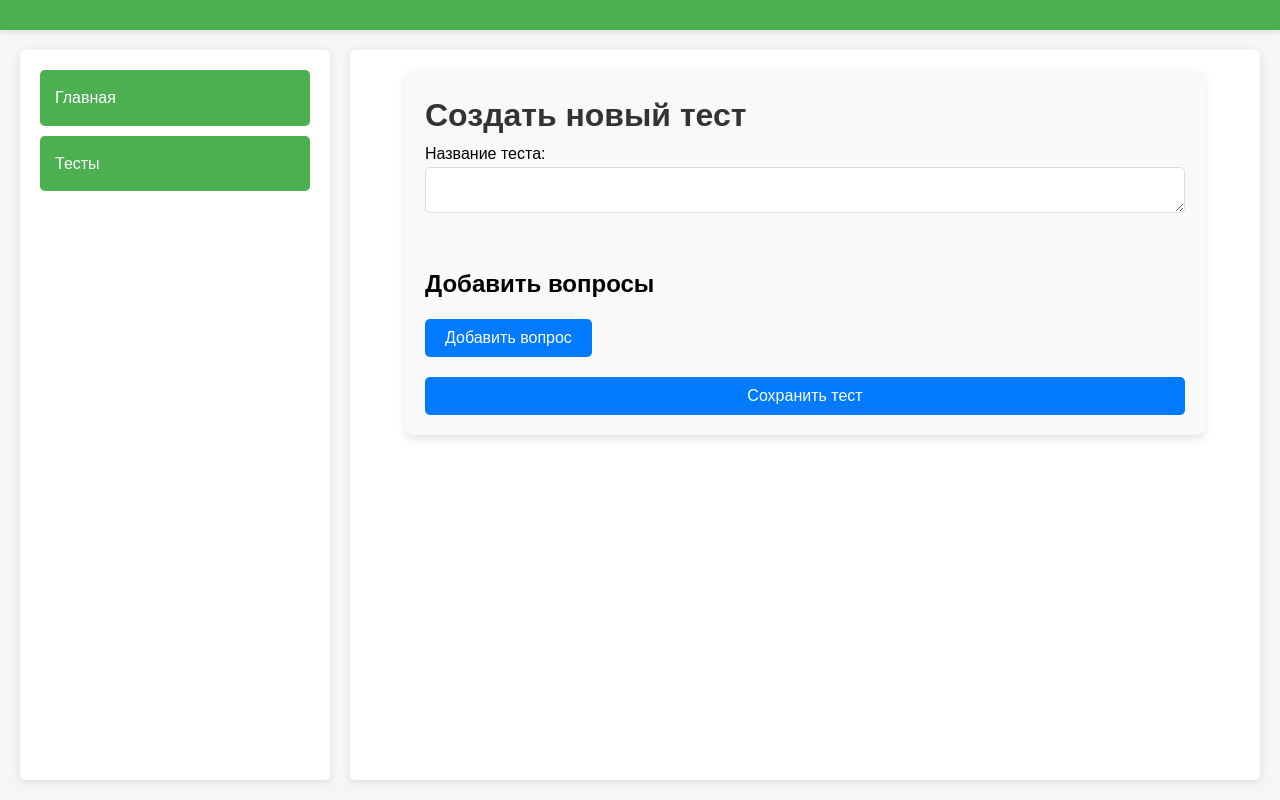
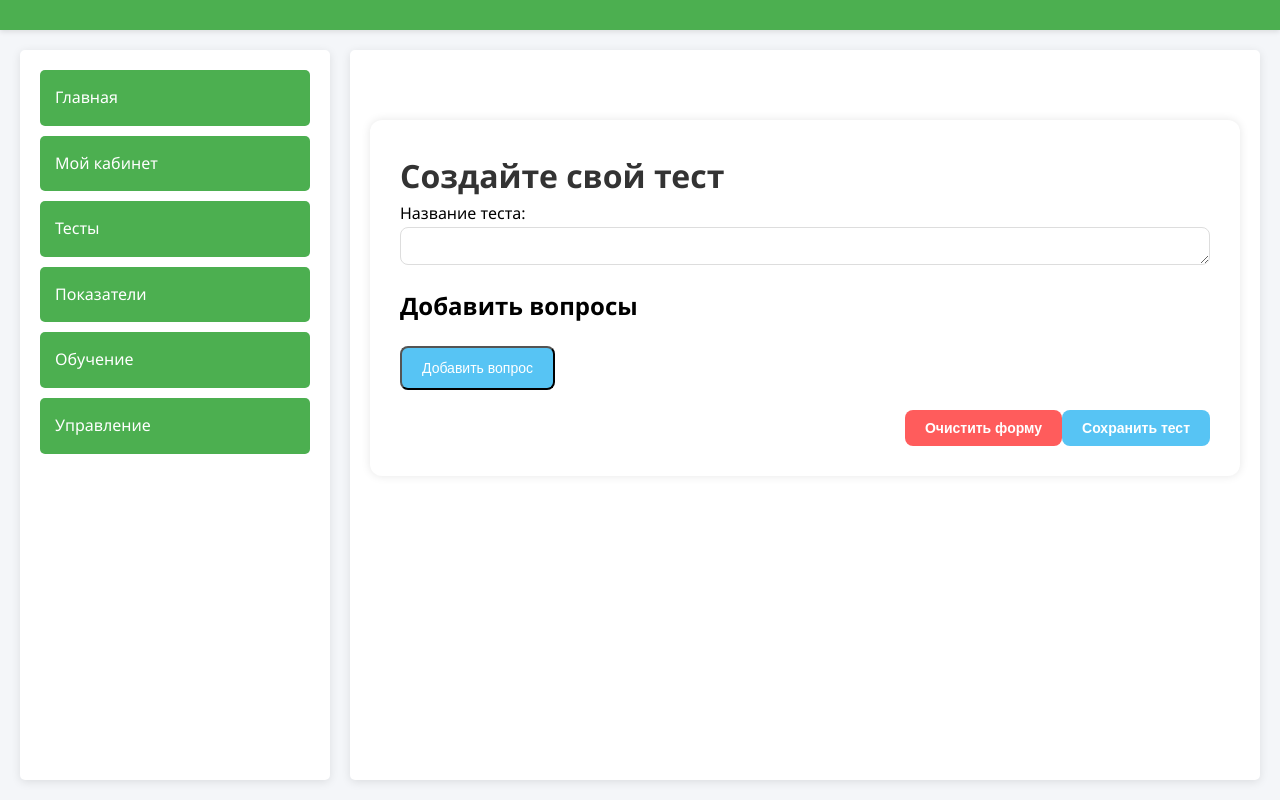
Before and after one commit to LeeGeller/study, a Django app: page /test_create/ in a window 1280 px wide. Run offline with Django 4.2, Linux system fonts and the light colour scheme.

Commit message:
Upgrade test-form

```diff
--- a/study/templates/base.html
+++ b/study/templates/base.html
@@ -102,7 +102,11 @@
         <div class="sidebar">
             <div class="button-container">
                 <a href="{% url 'home' %}" class="test-button">Главная</a>
+                <a href="{% url 'tests_list' %}" class="test-button">Мой кабинет</a>
                 <a href="{% url 'tests_list' %}" class="test-button">Тесты</a>
+                <a href="{% url 'tests_list' %}" class="test-button">Показатели</a>
+                <a href="{% url 'tests_list' %}" class="test-button">Обучение</a>
+                <a href="{% url 'tests_list' %}" class="test-button">Управление</a>
             </div>
         </div>
 
--- a/study/templates/study/tests_form.html
+++ b/study/templates/study/tests_form.html
@@ -7,60 +7,81 @@
     body {
         font-size: 16px;
         line-height: 1.6;
-        font-family: Arial, sans-serif;
+        font-family: 'Segoe UI', sans-serif;
+        background-color: #f4f6f9;
     }
 
     .test-create-container {
-        width: 100%;
-        max-width: 1200px;
-        margin: 0 auto;
-        padding: 20px;
-        background-color: #f9f9f9;
-        border-radius: 8px;
-        box-shadow: 0 4px 8px rgba(0, 0, 0, 0.1);
+        max-width: 900px;
+        margin: 50px auto;
+        padding: 30px;
+        background-color: white;
+        border-radius: 12px;
+        box-shadow: 0 0 10px rgba(0, 0, 0, 0.1);
+        animation: fadeIn 0.5s ease;
     }
 
-    .form-section {
-        display: block;
+    @keyframes fadeIn {
+        from { opacity: 0; }
+        to { opacity: 1; }
+    }
+
+    .form-buttons {
+        display: flex;
+        justify-content: flex-end;
+        margin-top: 20px;
+    }
+
+    .form-buttons button {
+        padding: 10px 20px;
+        border-radius: 8px;
+        font-size: 14px;
+        font-weight: bold;
+        cursor: pointer;
+        transition: background-color 0.3s ease;
+        border: none;
+    }
+
+    .clear-button {
+        background-color: #ff5c5c;
+        color: white;
+        font-size: 12px;
+    }
+
+    .clear-button:hover {
+        background-color: #ff2a2a;
+    }
+
+    .save-button {
+        background-color: #57c4f4;
+        color: white;
+    }
+
+    .save-button:hover {
+        background-color: #009bd5;
+    }
+
+    label {
+        font-size: 16px;
         margin-bottom: 10px;
     }
 
-    input[type="text"],
-    select,
-    textarea {
+    textarea, select {
         width: 100%;
         padding: 10px;
-        border-radius: 5px;
+        font-size: 14px;
         border: 1px solid #ddd;
+        border-radius: 8px;
         box-sizing: border-box;
-        font-size: 16px;
-        line-height: 1.5;
-        margin-bottom: 20px;
-    }
-
-textarea {
-    width: 100%;
-    padding: 10px;
-    border-radius: 5px;
-    border: 1px solid #ddd;
-    box-sizing: border-box;
-    font-size: 16px;
-    line-height: 1.5;
         margin-bottom: 15px;
-}
-    .questions-section {
-        margin-top: 30px;
     }
 
     .question {
         background-color: #ffffff;
-        padding: 15px;
+        padding: 20px;
         margin-bottom: 15px;
-        border-radius: 5px;
+        border-radius: 8px;
         border: 1px solid #ddd;
-        display: flex;
-        flex-direction: column;
-        gap: 10px;
     }
 
     .answers {
@@ -69,94 +90,91 @@ textarea {
 
     .answer-option {
         display: flex;
-        align-items: center;
+        justify-content: space-between;
         margin-top: 10px;
     }
 
-    .answer-option input[type="text"] {
-        flex-grow: 1;
-        padding: 8px;
-        border-radius: 5px;
-        border: 1px solid #ddd;
+    .answer-option textarea {
+        width: 85%;
         margin-right: 10px;
-        width: 70%; /* Уменьшена ширина поля ввода */
-        font-size: 16px;
-        line-height: 1.5;
     }
 
     .checkbox-label {
-        display: inline-flex;
+        display: flex;
         align-items: center;
-        margin-left: 10px; /* Сдвигаем чекбокс вправо */
-    }
-
-    .checkbox-label input[type="checkbox"]:checked + span::before {
-        content: '✔'; /* Галочка */
-        color: green;
-        font-size: 48px; /* Увеличен размер галочки в 2 раза */
-        margin-right: 10px;
-    }
-
-    .checkbox-label span.question-mark {
-        font-size: 20px;
-        color: #007bff; /* Цвет вопроса */
-        margin-left: 5px;
     }
 
     .score-input {
         display: none;
-        width: 30%;
-        padding: 8px;
-        border-radius: 5px;
+        width: 60px;
+        font-size: 14px;
+        padding: 5px;
+        margin-left: 10px;
+        border-radius: 8px;
         border: 1px solid #ddd;
-        margin-left: 10px;
-        font-size: 16px;
     }
 
-    .btn-add-question, .btn-add-choice, button[type="submit"] {
-        background-color: #007bff;
+    .answers-header {
+        font-weight: bold;
+        margin-top: 10px;
+    }
+
+    .btn-add-question, .btn-add-choice {
+        background-color: #57c4f4;
         color: white;
-        padding: 10px 20px;
-        font-size: 16px;
-        border: none;
-        border-radius: 5px;
+        padding: 12px 20px;
+        font-size: 14px;
+        border-radius: 8px;
         cursor: pointer;
         transition: background-color 0.3s ease;
-        margin-top: 15px;
-    }
-
-    .btn-add-question:hover, .btn-add-choice:hover, button[type="submit"]:hover {
-        background-color: #0056b3;
-    }
-
-    button[type="submit"] {
-        width: 100%;
         margin-top: 20px;
     }
 
-    .answers-header {
-        font-size: 18px;
-        font-weight: bold;
-        margin-bottom: 10px;
+    .btn-add-question:hover, .btn-add-choice:hover {
+        background-color: #009bd5;
     }
 
-    input[type="text"], textarea {
-        word-wrap: break-word;
+    .error-message {
+        color: red;
+        font-size: 14px;
+        margin-top: 10px;
     }
 
-    .test-create-container {
-        max-width: 800px;
+    .checkbox-label input[type="checkbox"]:checked {
+        background-color: #57c4f4; /* Цвет фона при активации */
+        border: 2px solid #57c4f4; /* Окружение чекбокса рамкой */
+    }
+
+    .checkbox-label input[type="checkbox"]:checked + span {
+        font-weight: bold;
+        color: #57c4f4;
+    }
+
+    .checkbox-label .correct-answer-text {
+        font-size: 14px;
+        margin-left: 10px;
+        color: #57c4f4;
+        font-weight: bold;
+    }
+
+    .checkbox-label .score-input {
+        display: inline-block;
+        margin-left: 10px;
     }
 </style>
 
 <div class="test-create-container">
-    <h1>Создать новый тест</h1>
+    <h1>Создайте свой тест</h1>
+
     <form method="post">
         {% csrf_token %}
 
         <div class="form-section">
             <label for="name_of_test">Название теста:</label>
-            <textarea id="name_of_test" name="name_of_test" rows="1" oninput="autoResize(this)" required></textarea>
+            <textarea id="name_of_test" name="name_of_test" rows="1" required></textarea>
+            {% if form.name_of_test.errors %}
+                <div class="error-message">{{ form.name_of_test.errors }}</div>
+            {% endif %}
         </div>
 
         <div class="questions-section">
@@ -164,12 +182,22 @@ textarea {
             <div id="questions-container"></div>
             <button type="button" onclick="addQuestion()" class="btn-add-question">Добавить вопрос</button>
         </div>
-        <button type="submit">Сохранить тест</button>
 
+        <div class="form-buttons">
+            <button type="button" class="clear-button" onclick="clearForm()">Очистить форму</button>
+            <button type="submit" class="save-button">Сохранить тест</button>
+        </div>
     </form>
 </div>
 
 <script>
+    function clearForm() {
+        if (confirm("Вы уверены, что хотите очистить форму?")) {
+            document.querySelector("form").reset(); // Сбросить все поля формы
+            document.getElementById("questions-container").innerHTML = ''; // Очистить контейнер с вопросами
+        }
+    }
+
     function addQuestion() {
         const container = document.getElementById("questions-container");
         const questionIndex = container.children.length;
@@ -213,6 +241,7 @@ textarea {
         }
     }
 
+
     function addChoice(questionIndex) {
         const answersDiv = document.getElementById(`answers-${questionIndex}`);
         const choiceIndex = answersDiv.children.length;
@@ -230,15 +259,14 @@ textarea {
                     onclick="handleCorrectAnswer(${questionIndex}, ${choiceIndex}, this)"
                     ${isSingleAnswer ? 'data-single="true"' : ''}>
                 <span></span>
-                <span class="question-mark">?</span>
+                <span class="correct-answer-text">Верно</span>
             </label>
 
             <input type="number" name="questions[${questionIndex}][choices][${choiceIndex}][score]"
                 class="score-input"
-                   placeholder="Баллы"
+                placeholder="Балл"
                 min="0">
         `;
-
         answersDiv.appendChild(choiceDiv);
     }
 
@@ -246,14 +274,12 @@ textarea {
         const questionDiv = document.getElementById(`question-${questionIndex}`);
         const checkboxes = questionDiv.querySelectorAll('.correct-answer-checkbox');
         const scoreInput = checkbox.parentElement.nextElementSibling;
-        const questionMark = checkbox.parentElement.querySelector('.question-mark');
         const answerTypeSelect = document.querySelector(`select[name="questions[${questionIndex}][answer_type]"]`);
         const isSingleAnswer = answerTypeSelect.value === "one_answer";
 
         if (checkbox.checked) {
             // Показать поле для баллов
             scoreInput.style.display = "inline-block";
-            questionMark.style.display = "none";
 
             if (isSingleAnswer) {
                 // Отключаем все другие чекбоксы, кроме текущего
@@ -267,7 +293,6 @@ textarea {
         } else {
             // Если галочка снята, скрыть поле для баллов
             scoreInput.style.display = "none";
-            questionMark.style.display = "inline-block";
 
             if (isSingleAnswer) {
                 checkboxes.forEach((otherCheckbox) => {
@@ -277,14 +302,12 @@ textarea {
         }
     }
 
-
     function autoResize(element) {
         setTimeout(() => {
             element.style.height = 'auto';
             element.style.height = (element.scrollHeight) + 'px';
         }, 100);
     }
-
 </script>
 
 {% endblock %}
```
Lines whose indentation alone changed are shown as unchanged.
